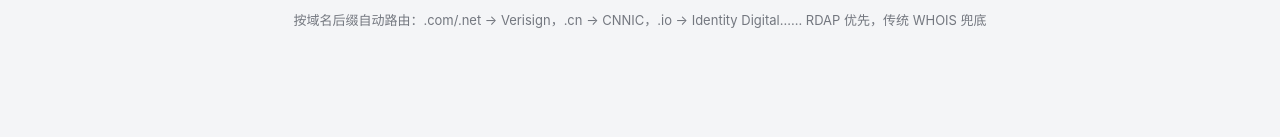
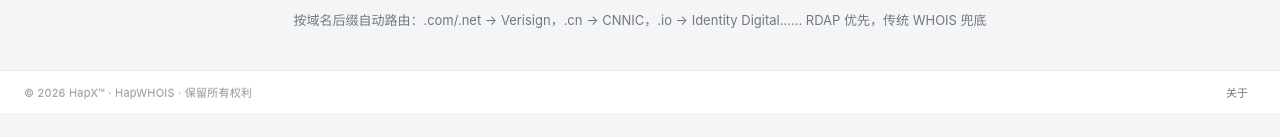
Before and after one commit to dardiao/HapWHOIS, a React (Vite) app: page / in a window 1280 px wide. Shown: the part 389-526 px from the top of the page. Built offline with nearby package versions, Linux system fonts and the light colour scheme.

Commit message:
feat: 添加 HapX™ 版权标识（页脚阴刻样式 + 关于对话框 + README）

```diff
--- a/src/App.jsx
+++ b/src/App.jsx
@@ -2,6 +2,7 @@
 import { invoke } from "@tauri-apps/api/core";
 import { listen } from "@tauri-apps/api/event";
 import { open, save } from "@tauri-apps/plugin-dialog";
+import { getVersion } from "@tauri-apps/api/app";
 
 const LETTERS = "abcdefghijklmnopqrstuvwxyz";
 const DIGITS = "0123456789";
@@ -344,6 +345,14 @@
   const [letterTypes, setLetterTypes] = useState([]);
   const [cap, setCap] = useState(500);
   const [dictMsg, setDictMsg] = useState("");
+  const [showAbout, setShowAbout] = useState(false);
+  const [appVersion, setAppVersion] = useState("");
+
+  useEffect(() => {
+    getVersion()
+      .then(setAppVersion)
+      .catch(() => {});
+  }, []);
 
   const domains = input
     .split(/\n/)
@@ -994,6 +1003,29 @@
           </section>
         </main>
       )}
+
+      <footer className="footer">
+        <span className="engraved">© 2026 HapX™ · HapWHOIS · 保留所有权利</span>
+        <button type="button" className="about-btn" onClick={() => setShowAbout(true)}>
+          关于
+        </button>
+      </footer>
+
+      {showAbout && (
+        <div className="modal-mask" onClick={() => setShowAbout(false)}>
+          <div className="modal" onClick={(e) => e.stopPropagation()}>
+            <div className="modal-logo">H</div>
+            <h2>HapWHOIS</h2>
+            <p className="modal-version">v{appVersion || "0.3.0"}</p>
+            <p className="engraved modal-copyright">© 2026 HapX™ · 保留所有权利</p>
+            <p className="modal-tm">HapX™ 是 HapX 的注册商标</p>
+            <p className="modal-note">查询结果来自 RDAP / WHOIS 注册局，仅供参考。</p>
+            <button type="button" className="btn-small" onClick={() => setShowAbout(false)}>
+              关闭
+            </button>
+          </div>
+        </div>
+      )}
     </div>
   );
 }
--- a/src/styles.css
+++ b/src/styles.css
@@ -831,6 +831,101 @@
   color: #1a56db;
 }
 
+.footer {
+  display: flex;
+  align-items: center;
+  justify-content: space-between;
+  padding: 10px 24px;
+  border-top: 1px solid var(--border);
+  background: var(--card);
+  font-size: 11px;
+}
+
+/* 阴刻（intaglio）文字效果：文字像刻进浅色表面 */
+.engraved {
+  color: #9aa0a6;
+  text-shadow:
+    0 -1px 0 rgba(0, 0, 0, 0.10),
+    0 1px 0 rgba(255, 255, 255, 0.85);
+  letter-spacing: 0.02em;
+}
+
+.about-btn {
+  border: none;
+  background: none;
+  padding: 3px 8px;
+  color: var(--muted);
+  font-size: 11px;
+  cursor: pointer;
+  border-radius: 5px;
+}
+
+.about-btn:hover {
+  background: #f4f5f7;
+}
+
+.modal-mask {
+  position: fixed;
+  inset: 0;
+  z-index: 50;
+  display: flex;
+  align-items: center;
+  justify-content: center;
+  background: rgba(0, 0, 0, 0.35);
+}
+
+.modal {
+  width: 320px;
+  padding: 28px 32px 24px;
+  border-radius: 14px;
+  background: #fff;
+  text-align: center;
+  box-shadow: 0 12px 40px rgba(0, 0, 0, 0.18);
+}
+
+.modal-logo {
+  display: flex;
+  align-items: center;
+  justify-content: center;
+  width: 52px;
+  height: 52px;
+  margin: 0 auto;
+  border-radius: 14px;
+  background: var(--accent);
+  color: #fff;
+  font-size: 24px;
+  font-weight: 700;
+}
+
+.modal h2 {
+  margin: 12px 0 2px;
+  font-size: 18px;
+}
+
+.modal-version {
+  margin: 0 0 12px;
+  font-size: 12px;
+  color: var(--muted);
+}
+
+.modal-copyright {
+  margin: 8px 0 2px;
+  font-size: 12px;
+}
+
+.modal-tm {
+  margin: 0 0 12px;
+  font-size: 11px;
+  color: var(--muted);
+}
+
+.modal-note {
+  margin: 0 0 18px;
+  font-size: 11px;
+  color: var(--muted);
+  line-height: 1.6;
+}
+
 @media (max-width: 720px) {
   .brow-main {
     grid-template-columns: 1fr 1fr;
```
Also changed, not shown: 2 other files (tests, documents, lock files or other folders).
